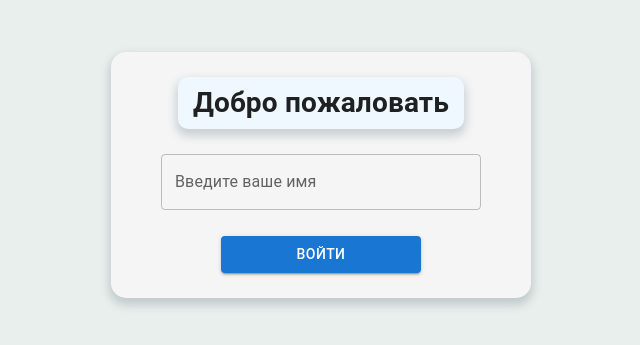
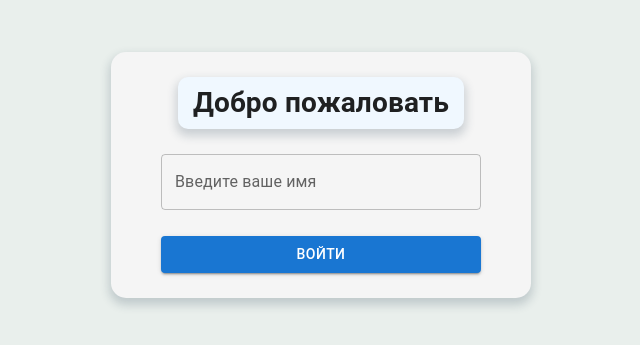
Before and after one commit to NicoMSK/Messenger, a React (Vite) app: page / in a window 1280 px wide. Shown: the part 225-570 px from the top of the page, without its empty margins (319-959 px from the left). Built offline with nearby package versions, Linux system fonts and the light colour scheme.

Commit message:
refactor: Поправил имя компонента, который отрисовывает форму входа и форму добавления нового чата и поправил css обёртки для кнопок этого компонента

```diff
--- a/src/components/FormComponent.tsx
+++ b/src/components/FormComponent.tsx
@@ -1,14 +1,14 @@
 import TextField from "@mui/material/TextField";
-import Stack from "@mui/material/Stack";
 import { useState } from "react";
 import { useNavigate } from "react-router-dom";
 import {
-  LoginContainer,
-  LoginForm,
-  LoginSection,
-  LoginTitle,
-  LoginWrapper,
-  LoginButton,
+  Container,
+  Form,
+  Section,
+  Title,
+  Wrapper,
+  ButtonForm,
+  ButtonWrapper,
 } from "../pages/login-page/login-page";
 
 type FormProp = {
@@ -58,15 +58,11 @@ export function FormComponent({
   }
 
   return (
-    <LoginSection>
-      <LoginContainer>
-        <LoginWrapper>
-          <LoginTitle>{title}</LoginTitle>
-          <LoginForm
-            noValidate
-            autoComplete="off"
-            onSubmit={(e) => handleSubmit(e)}
-          >
+    <Section>
+      <Container>
+        <Wrapper>
+          <Title>{title}</Title>
+          <Form noValidate autoComplete="off" onSubmit={(e) => handleSubmit(e)}>
             <TextField
               fullWidth
               id="outlined-basic"
@@ -79,29 +75,29 @@ export function FormComponent({
                 handleNameChange(e);
               }}
             />
-            <Stack direction="row">
+            <ButtonWrapper direction="row">
               {cancelButton && (
-                <LoginButton
+                <ButtonForm
                   fullWidth
                   variant="outlined"
                   type="button"
                   onClick={clouseForm}
                 >
                   {cancelButton}
-                </LoginButton>
+                </ButtonForm>
               )}
-              <LoginButton
+              <ButtonForm
                 fullWidth
                 variant="contained"
                 type="submit"
                 onClick={() => addInputValue(inputValue)}
               >
                 {addButton}
-              </LoginButton>
-            </Stack>
-          </LoginForm>
-        </LoginWrapper>
-      </LoginContainer>
-    </LoginSection>
+              </ButtonForm>
+            </ButtonWrapper>
+          </Form>
+        </Wrapper>
+      </Container>
+    </Section>
   );
 }
--- a/src/pages/chat-page/ChatsList.tsx
+++ b/src/pages/chat-page/ChatsList.tsx
@@ -25,6 +25,3 @@ export function Chats({ openAddChat, chatsData }: ChatProp) {
     </ChatsWrapper>
   );
 }
-
-// 4) если открыта форма добавления, и если открыть любой чат, то форма должна закрыться и открыться выбранный чат
-/// 5) поправить кнопки, что не слипались
--- a/src/pages/login-page/login-page.ts
+++ b/src/pages/login-page/login-page.ts
@@ -1,19 +1,20 @@
 import { styled } from "@mui/material/styles";
 import Button from "@mui/material/Button";
 import { COLOR } from "../styleVariables";
+import { Stack } from "@mui/material";
 
-export const LoginSection = styled("section")({
+export const Section = styled("section")({
   backgroundColor: COLOR.background.main,
 });
 
-export const LoginContainer = styled("div")({
+export const Container = styled("div")({
   display: "flex",
   justifyContent: "center",
   alignItems: "center",
   height: "100vh",
 });
 
-export const LoginWrapper = styled("div")({
+export const Wrapper = styled("div")({
   padding: "25px",
   width: "420px",
   display: "flex",
@@ -25,7 +26,7 @@ export const LoginWrapper = styled("div")({
   boxShadow: "0px 5px 10px 2px rgba(34, 60, 80, 0.2)",
 });
 
-export const LoginTitle = styled("h1")({
+export const Title = styled("h1")({
   margin: "0",
   marginBottom: "25px",
   padding: "5px 15px",
@@ -36,7 +37,7 @@ export const LoginTitle = styled("h1")({
   boxShadow: "0px 5px 10px 2px rgba(34, 60, 80, 0.2)",
 });
 
-export const LoginForm = styled("form")({
+export const Form = styled("form")({
   display: "flex",
   flexDirection: "column",
   alignItems: "center",
@@ -45,7 +46,12 @@ export const LoginForm = styled("form")({
   width: "100%",
 });
 
-export const LoginButton = styled(Button)({
+export const ButtonWrapper = styled(Stack)({
+  width: "100%",
+  justifyContent: "space-between",
+});
+
+export const ButtonForm = styled(Button)({
   marginTop: "10px",
-  width: "200px",
+  // width: "fit-content",
 });
```
